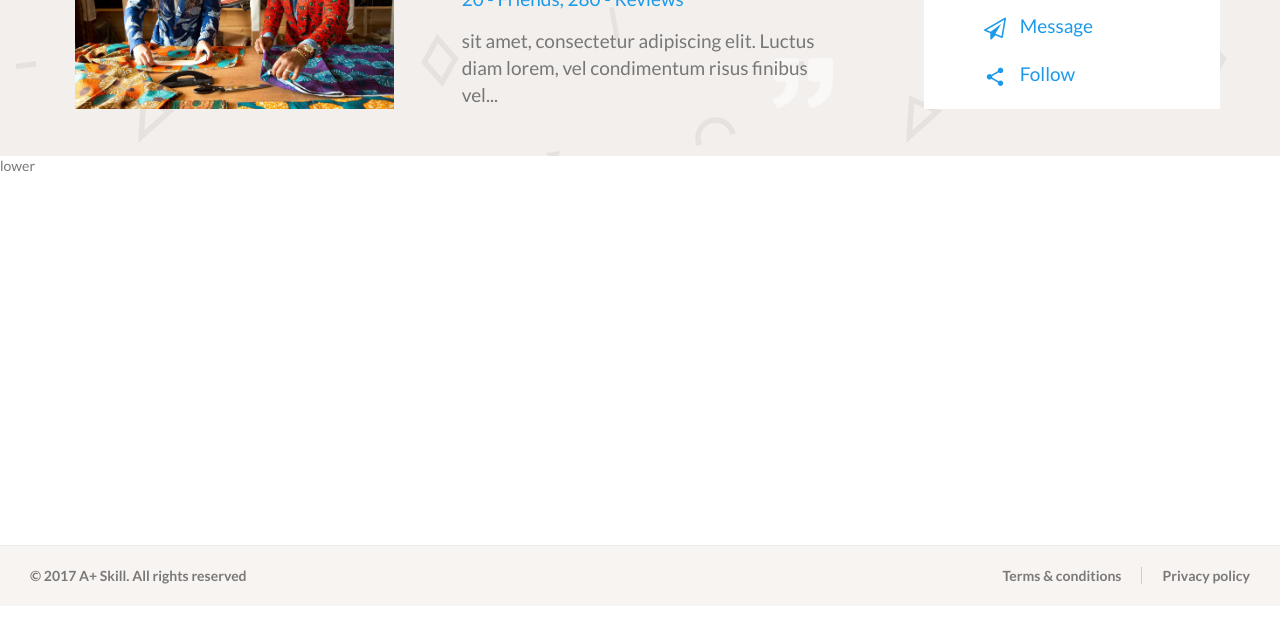
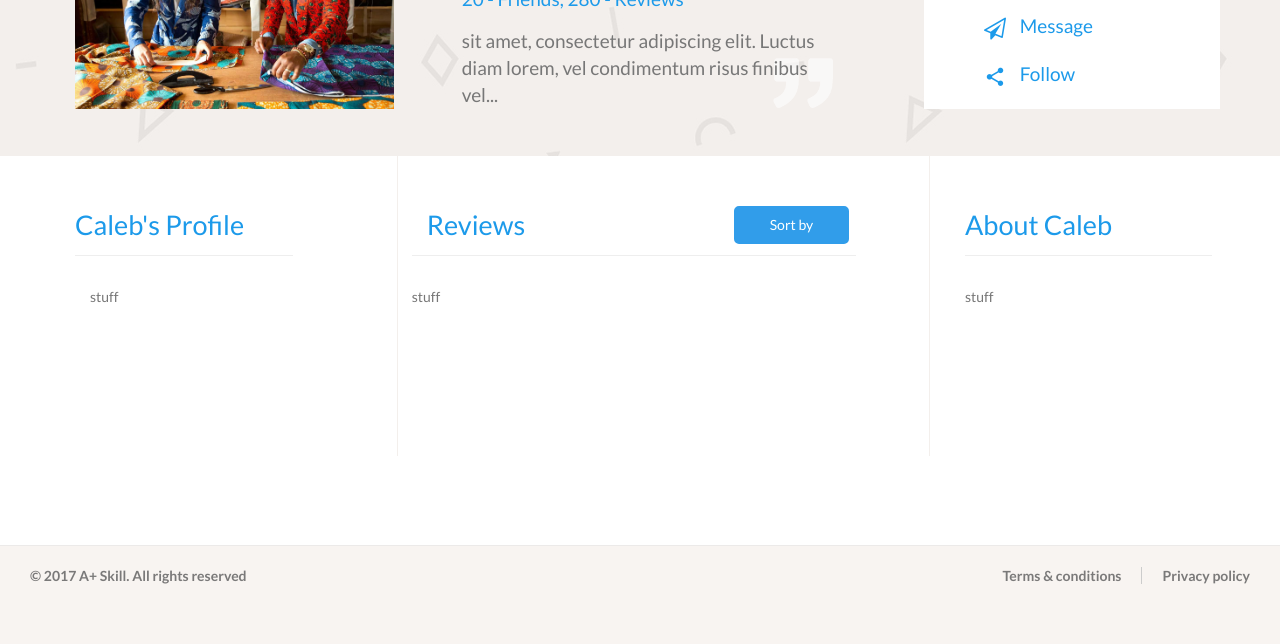
Before and after one commit to nascal3/A-Skills-Design, a plain HTML site: page pro.html in a window 1280 px wide. Shown: the part 194-838 px from the top of the page. After the commit the page ends 800 px from the top, so only its background shows below. Drawn offline with Linux system fonts and the light colour scheme; files whose address does not match are found by name.

Commit message:
placed all comment labels and lower section ready for content design

```diff
--- a/css/background-alt.css
+++ b/css/background-alt.css
@@ -23,7 +23,6 @@ ul.nav-user {
 }
 
 .upper-info {
-    /*border: solid 1px black;*/
     width: 100%;
     position: absolute;
     top: 90px;
@@ -33,11 +32,13 @@ ul.nav-user {
 
 .lower-info {
     position: absolute;
-    /*border: solid 1px blue;*/
     width: 100%;
     background-color: #fff;
     top: 350px;
-    height: 1000px;
+    height: auto;
+    padding-left: 60px;
+    padding-right: 60px;
+    padding-bottom: 100px;
 }
 
 .prof-interact-sec {
@@ -102,3 +103,33 @@ ul.nav-user {
     cursor: pointer;
     margin: 10px;
 }
+
+.prof-left-column {
+    padding-top: 50px;
+    width: 323px;
+    border-right: solid 1px #F3EFEC;
+    min-height: 300px;
+}
+
+.prof-mid-column {
+    padding-top: 50px;
+
+    width: 100%;
+    min-height: 300px;
+}
+
+.prof-right-column {
+    padding-top: 50px;
+    position: relative;
+    left: 20px;
+}
+
+.prof-column-heading {
+    color: #1c9aea;
+    font-size: 27px;
+    font-weight: 500;
+}
+
+.prop-column-heading-ul {
+    margin-top: 10px;
+}
--- a/pro.html
+++ b/pro.html
@@ -77,12 +77,15 @@
             </div>
             <!-- =======Top fixed nav bar end =========-->
 
-            <!-- =======Main page content all sections (middle & right sidebar) start =========-->
+            <!-- =======Main page content all sections (upper & lower section) start =========-->
+            <!-- =======Upper section start =========-->
             <div class="row ">
                 <div class="upper-info">
+                    <!-- =======left section =========-->
                     <div class="prof-profile-pic col-lg-4">
                         <img src="img/img1.jpg"/>
                     </div>
+                    <!-- =======mid section =========-->
                     <div class="col-lg-4 prof-personal-info">
                         <div class="prof-name">Caleb Nasio</div>
                         <div class="prof-location">Nairobi, Kenya</div>
@@ -92,6 +95,7 @@
                             vel condimentum risus finibus vel...
                         </div>
                     </div>
+                    <!-- =======right section =========-->
                     <div class="prof-interact-sec col-lg-4">
                         <div class="prof-interact-icons"><i class="icon-group_add prof-icon-mid-size"></i> + Add Friend</div>
                         <div class="prof-interact-icons"><i class="icon-thumbs-o-up prof-icon-mid-size"></i> Compliment</div>
@@ -100,12 +104,55 @@
                     </div>
                 </div>
             </div>
+            <!-- =======Upper section end =========-->
+            <!-- =======Lower section start =========-->
             <div class="row ">
                     <div class="lower-info">
-                        lower
+                        <!-- =======left section =========-->
+                        <div class="col-lg-4">
+                            <div class="prof-left-column">
+                                <div class="prof-column-heading">
+                                    Caleb's Profile
+                                </div>
+                                <hr class="prop-column-heading-ul col-lg-7">
+                                <div class="prof-left-column-content col-lg-7">
+                                    stuff
+                                </div>
+                            </div>
+                        </div>
+                        <!-- =======mid section =========-->
+                        <div class="col-lg-5" style="border-right: solid 1px #F3EFEC;">
+                            <div class="prof-mid-column" style="position: relative;right: 50px;">
+                                <div class="col-lg-6">
+                                    <div class="prof-column-heading">
+                                        Reviews
+                                    </div>
+                                </div>
+                                <div class="col-lg-6">
+                                    <span class="btn-filled pull-right" >Sort by</span>
+                                </div>
+                                <hr class="prop-column-heading-ul col-lg-11">
+                                <div class="prof-mid-column-content">
+                                    stuff
+                                </div>
+                            </div>
+                        </div>
+                        <!-- =======right section =========-->
+                        <div class="col-lg-3">
+                            <div class="prof-right-column">
+                                <div class="prof-column-heading">
+                                    About Caleb
+                                </div>
+                                <hr class="prop-column-heading-ul col-lg-10">
+                                <div class="prof-right-column-content">
+                                    stuff
+                                </div>
+                            </div>
+                        </div>
                     </div>
             </div>
-            <!-- =======Main page content all sections (middle & right sidebar) end =========-->
+            <!-- =======Lower section end =========-->
+            <!-- =======Main page content all sections (upper & lower section) start =========-->
 
             <!-- =======Footer copyrights information start =========-->
             <footer>
```
